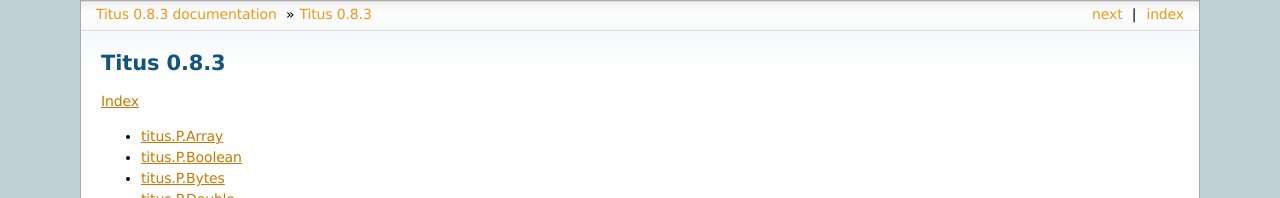
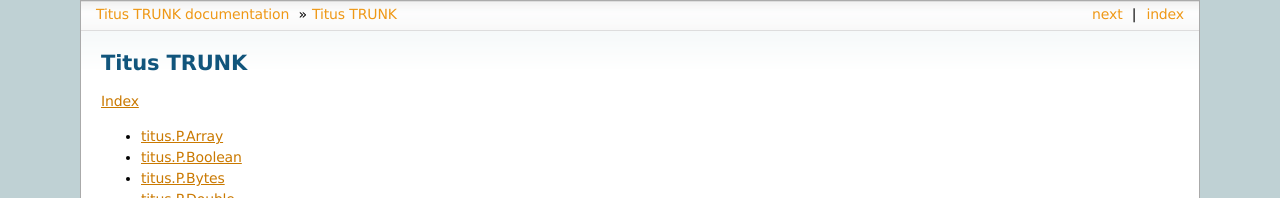
Before and after one commit to modelop/hadrian, a Sphinx documentation site: the page built from titus/docs/index.rst, in a window 1280 px wide and 900 px high. Shown: the top 198 px of the window. Built offline with Sphinx 7.4.7, drawn with Linux system fonts in a browser that asks for light colours; formulas are drawn with MathJax 3; some of the changed text lies outside the part shown.

Commit message:
python project will also be x.y.z-post where x.y.z is the latest stable release

```diff
--- a/titus/docs/conf.py
+++ b/titus/docs/conf.py
@@ -48,9 +48,9 @@
 # built documents.
 #
 # The short X.Y version.
-version = '0.8.3'
+version = 'TRUNK'
 # The full version, including alpha/beta/rc tags.
-release = '0.8.3'
+release = 'TRUNK'
 
 # The language for content autogenerated by Sphinx. Refer to documentation
 # for a list of supported languages.
--- a/titus/titus/version.py
+++ b/titus/titus/version.py
@@ -18,7 +18,7 @@
 # See the License for the specific language governing permissions and
 # limitations under the License.
 
-__version_info__ = (0,8,3)
+__version_info__ = (0,8,"3-post")
 
 __version__ = ".".join(map(str, __version_info__))
 
```
